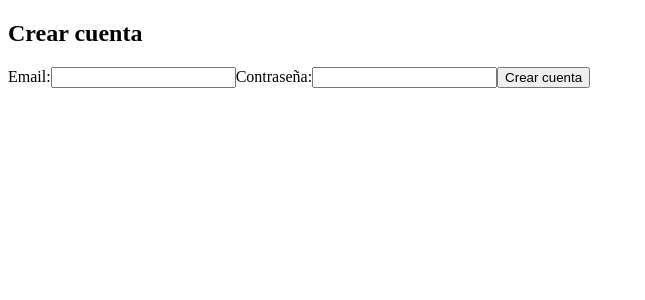
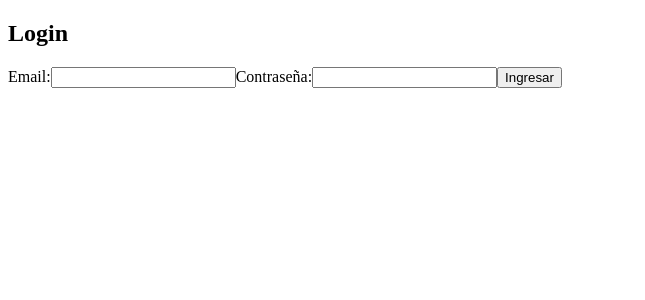
Before and after one commit to claramonzo1/Monzo-Cerini-Pigretti, a React (Create React App) app: page / in a window 1280 px wide. Shown: the top 300 px of the page, without its empty margins (0-645 px from the left). Built offline with nearby package versions, Linux system fonts and the light colour scheme.

Commit message:
agrego login con validaciones y sesiones

```diff
--- a/src/App.js
+++ b/src/App.js
@@ -1,10 +1,10 @@
 import React from "react";
-import Register from "./componentes/Register/Register";
+import Login from "./componentes/Login/Login";
 
 function App() {
   return (
     <div className="App">
-      <Register />
+      <Login />
     </div>
   );
 }
--- a/src/componentes/Login/Login.js
+++ b/src/componentes/Login/Login.js
@@ -0,0 +1,90 @@
+import React, { Component } from "react";
+
+class Login extends Component {
+    constructor(props) {
+        super(props);
+        this.state = {
+            email: "",
+            password: "",
+            error: "",
+            exito: ""
+        };
+    }
+
+    controlarCambios(event) {
+        this.setState({
+            [event.target.name]: event.target.value
+        });
+    }
+
+    evitarSubmit(event) {
+        event.preventDefault();
+
+        let usuariosGuardados = localStorage.getItem("usuarios");
+        let usuariosParseados = [];
+
+        if (usuariosGuardados !== null) {
+            usuariosParseados = JSON.parse(usuariosGuardados);
+        }
+
+        let usuarioCorrecto = false;
+
+        for (let i = 0; i < usuariosParseados.length; i++) {
+            if (
+                usuariosParseados[i].email === this.state.email &&
+                usuariosParseados[i].password === this.state.password
+            ) {
+                usuarioCorrecto = true;
+            }
+        }
+
+        if (usuarioCorrecto === true) {
+            document.cookie = "sesion=activa; path=/";
+
+            this.setState({
+                email: "",
+                password: "",
+                error: "",
+                exito: "Login correcto"
+            });
+        } else {
+            this.setState({
+                error: "Credenciales incorrectas",
+                exito: ""
+            });
+        }
+    }
+
+    render() {
+        return (
+            <section>
+                <h2>Login</h2>
+
+                <form onSubmit={(event) => this.evitarSubmit(event)}>
+                    <label>Email:</label>
+                    <input
+                        type="email"
+                        name="email"
+                        value={this.state.email}
+                        onChange={(event) => this.controlarCambios(event)}
+                    />
+
+                    <label>Contraseña:</label>
+                    <input
+                        type="password"
+                        name="password"
+                        value={this.state.password}
+                        onChange={(event) => this.controlarCambios(event)}
+                    />
+
+                    <button type="submit">Ingresar</button>
+                </form>
+
+                <p>{this.state.error}</p>
+                <p>{this.state.exito}</p>
+            </section>
+        );
+    }
+}
+
+export default Login;
```
